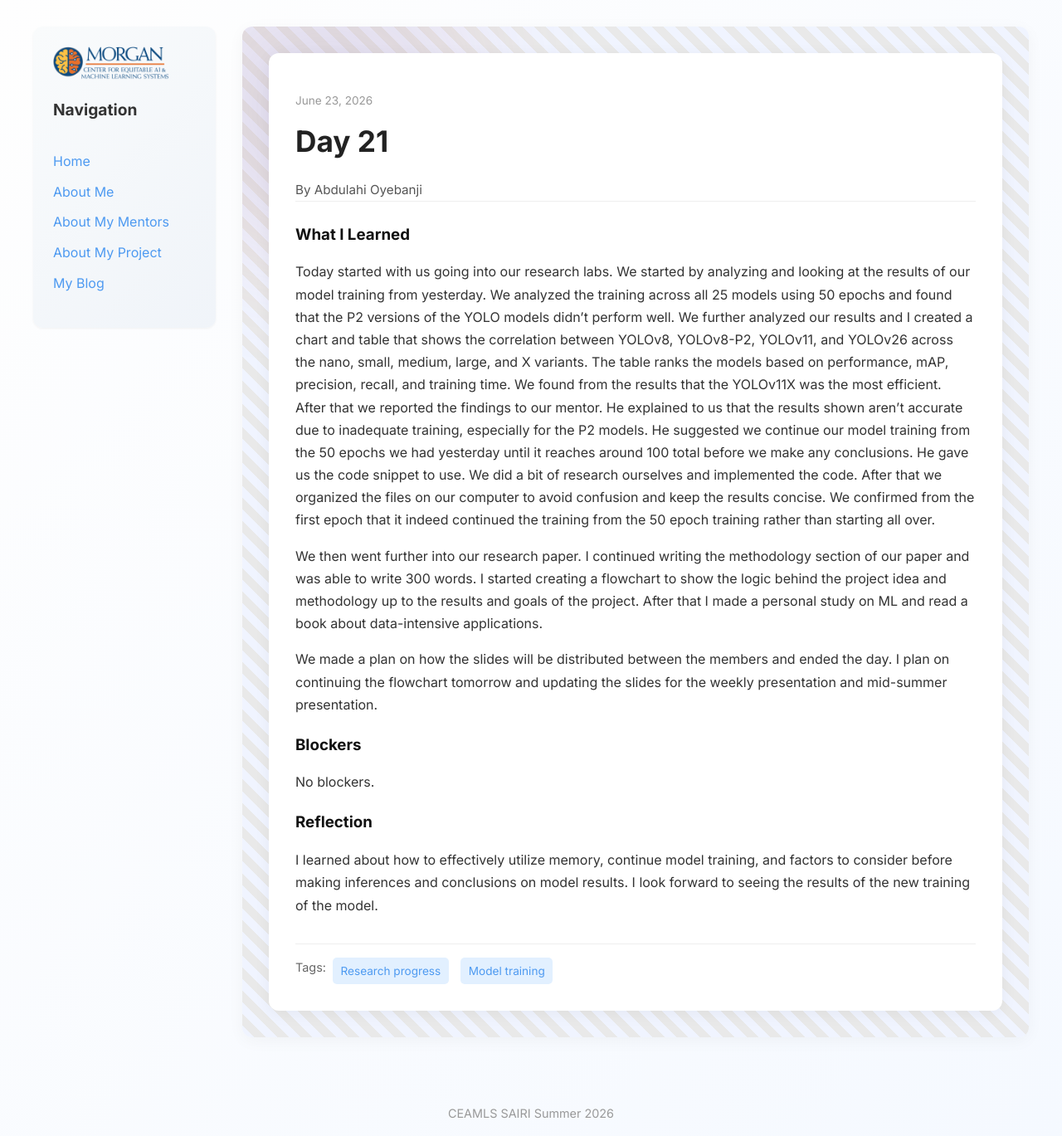
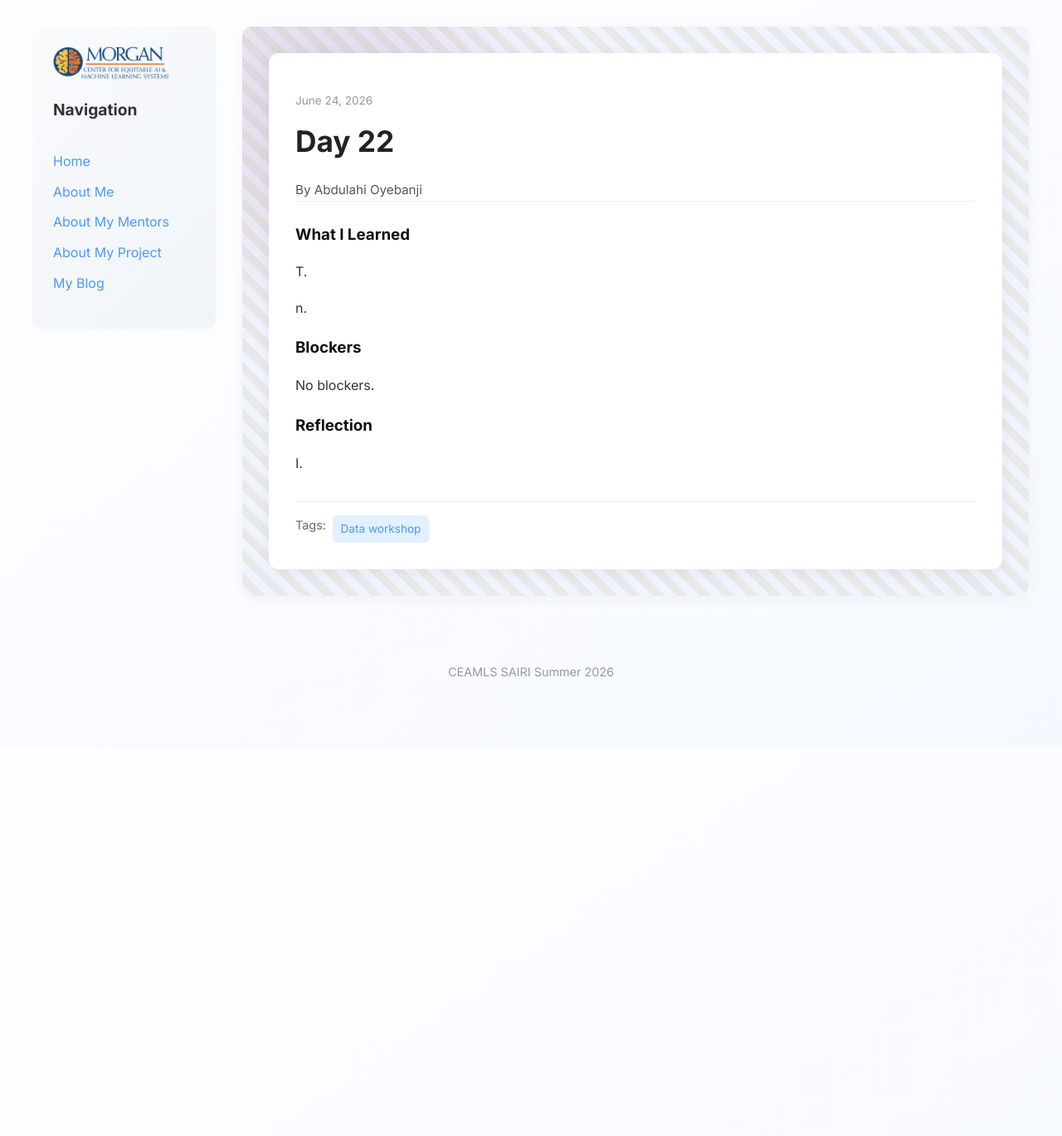
Before and after one commit to abdulahi-banji/abdulahi-banjiceamls26.github.io, a Jekyll site: the page built from _posts/2026-06-24-day-22.md, in a window 1280 px wide. Shown: the whole page at 83% size. Built offline with Jekyll 4.4.1, drawn with Linux system fonts in a browser that asks for light colours; after the commit the page ends 900 px from its top, so only the background shows below that.

Commit message:
cleaned the day 22 template

```diff
--- a/_posts/2026-06-24-day-22.md
+++ b/_posts/2026-06-24-day-22.md
@@ -1,22 +1,19 @@
 ---
 layout: post
-title: "Day 21"
-date: "2026-06-23 00:00:00"
-permalink: /day21.html
-tags: ["Research progress", "Model training"]
+title: "Day 22"
+date: "2026-06-24 00:00:00"
+permalink: /day22.html
+tags: ["Data workshop"]
 
 what_i_learned: |
-  Today started with us going into our research labs. We started by analyzing and looking at the results of our model training from yesterday. We analyzed the training across all 25 models using 50 epochs and found that the P2 versions of the YOLO models didn't perform well. We further analyzed our results and I created a chart and table that shows the correlation between YOLOv8, YOLOv8-P2, YOLOv11, and YOLOv26 across the nano, small, medium, large, and X variants. The table ranks the models based on performance, mAP, precision, recall, and training time. We found from the results that the YOLOv11X was the most efficient. After that we reported the findings to our mentor. He explained to us that the results shown aren't accurate due to inadequate training, especially for the P2 models. He suggested we continue our model training from the 50 epochs we had yesterday until it reaches around 100 total before we make any conclusions. He gave us the code snippet to use. We did a bit of research ourselves and implemented the code. After that we organized the files on our computer to avoid confusion and keep the results concise. We confirmed from the first epoch that it indeed continued the training from the 50 epoch training rather than starting all over.
+  T.
 
 
-  We then went further into our research paper. I continued writing the methodology section of our paper and was able to write 300 words. I started creating a flowchart to show the logic behind the project idea and methodology up to the results and goals of the project. After that I made a personal study on ML and read a book about data-intensive applications.
-
-
-  We made a plan on how the slides will be distributed between the members and ended the day. I plan on continuing the flowchart tomorrow and updating the slides for the weekly presentation and mid-summer presentation.
+  n.
 
 blockers: |
   No blockers.
 
 reflection: |
-  I learned about how to effectively utilize memory, continue model training, and factors to consider before making inferences and conclusions on model results. I look forward to seeing the results of the new training of the model.
+  I.
 ---
```
